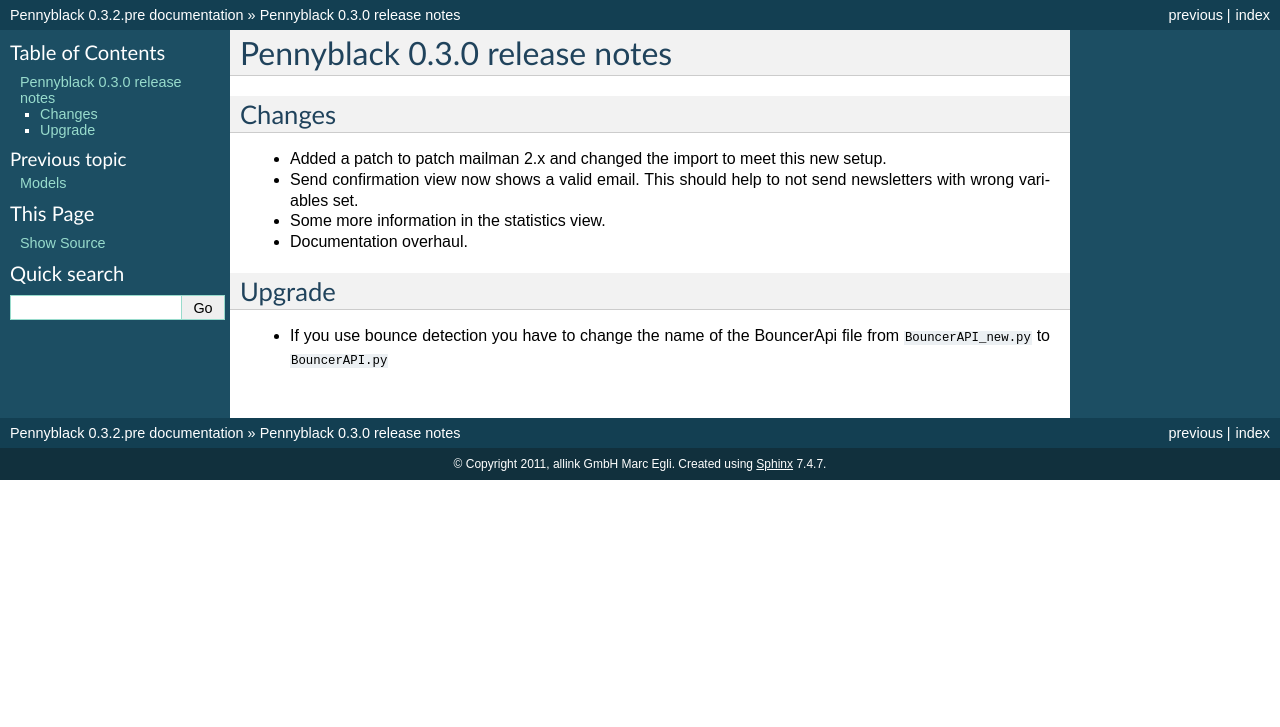
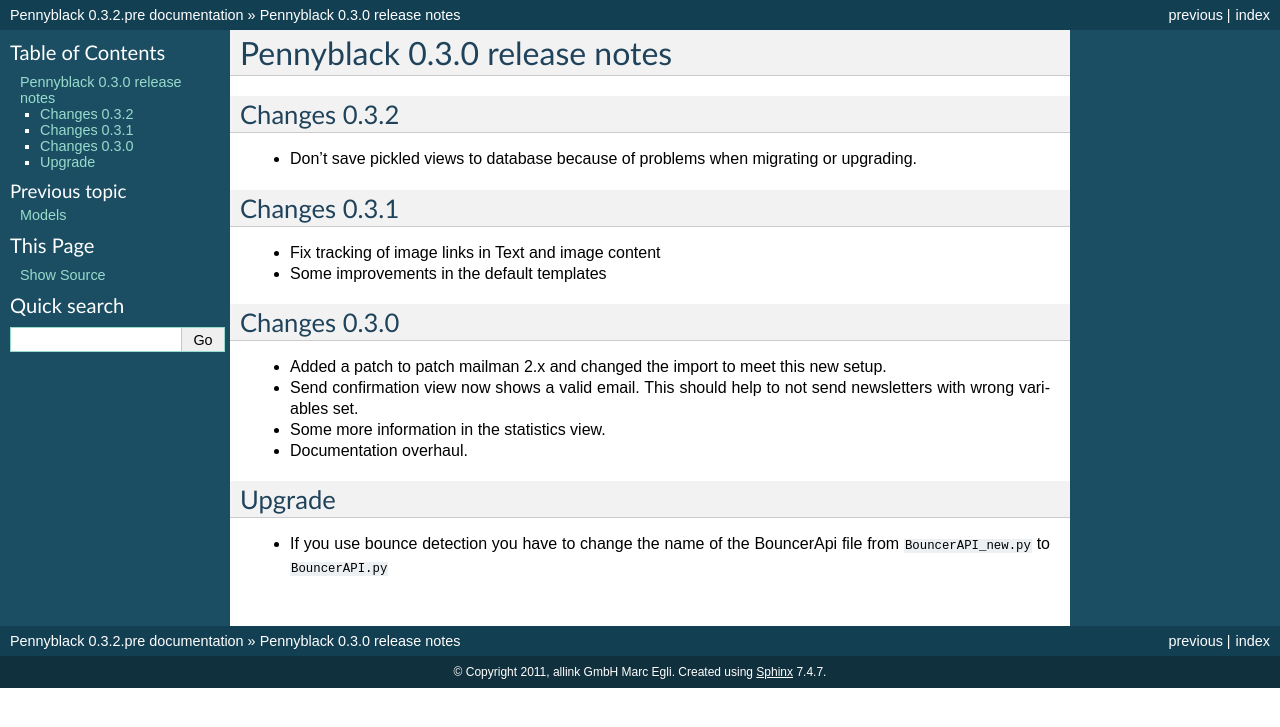
Before and after one commit to allink/pennyblack, a Sphinx documentation site: the page built from docs/releases/0.3.rst, in a window 1280 px wide. Shown: the top 727 px of the page. Built offline with Sphinx 7.4.7, drawn with Linux system fonts in a browser that asks for light colours.

Commit message:
update documentation

```diff
--- a/docs/releases/0.3.rst
+++ b/docs/releases/0.3.rst
@@ -1,8 +1,20 @@
 Pennyblack 0.3.0 release notes
 ******************************
 
-Changes
-=======
+Changes 0.3.2
+=============
+
+*   Don't save pickled views to database because of problems when migrating or
+    upgrading.
+
+Changes 0.3.1
+=============
+
+*   Fix tracking of image links in Text and image content
+*   Some improvements in the default templates
+
+Changes 0.3.0
+=============
 
 *   Added a patch to patch mailman 2.x and changed the import to meet this new
     setup.
```
Also changed, not shown: docs/template.rst (+10 -0 lines).
